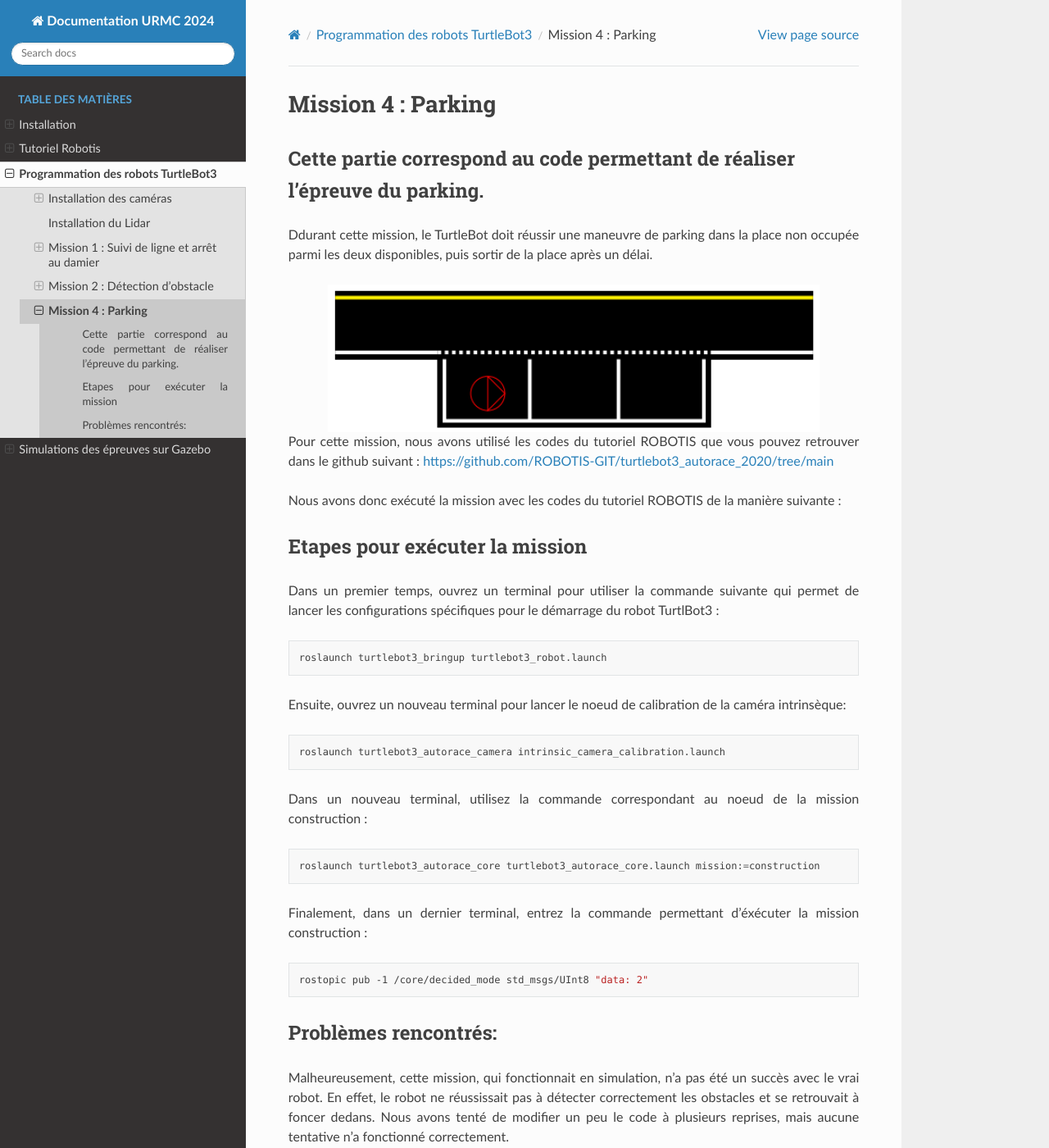
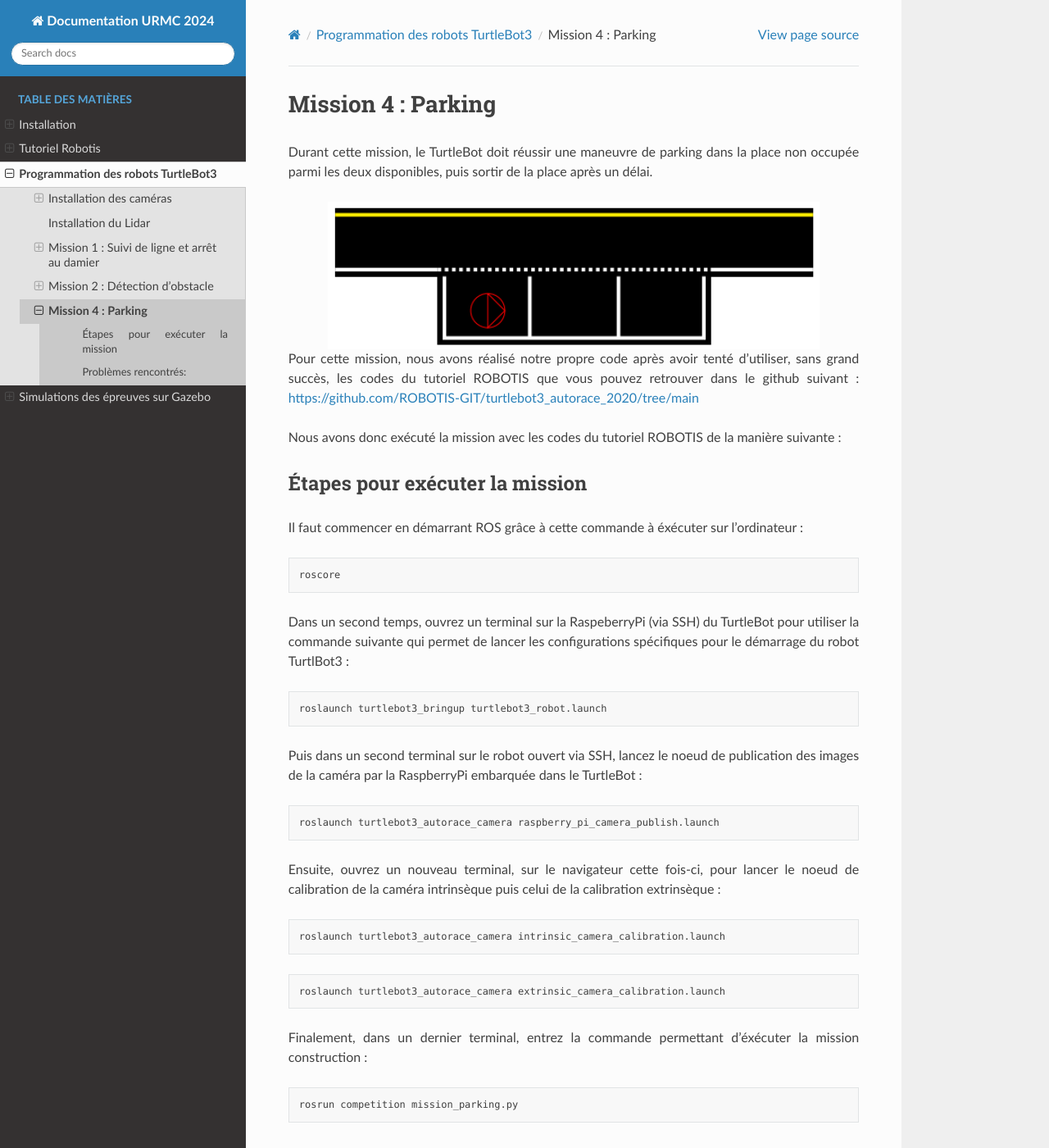
Before and after one commit to ThibaultTostain/insa-strasbourg-URRMC, a Sphinx documentation site: the page built from docs/source/turtlebot_reel/Parking.rst, in a window 1280 px wide and 1400 px high. Shown: the whole window at 82% size. Built offline with Sphinx 7.4.7 and the Read the Docs theme 3.1.0, drawn with Linux system fonts in a browser that asks for light colours.

Commit message:
Update Parking.rst

```diff
--- a/docs/source/turtlebot_reel/Parking.rst
+++ b/docs/source/turtlebot_reel/Parking.rst
@@ -1,8 +1,7 @@
 Mission 4 : Parking
 ===============================================
-Cette partie correspond au code permettant de réaliser l'épreuve du parking.
-----------------------------------------------------------------------------------------------
-Ddurant cette mission, le TurtleBot doit réussir une maneuvre de parking dans la place non occupée parmi les deux disponibles, puis sortir de la place après un délai.
+
+Durant cette mission, le TurtleBot doit réussir une maneuvre de parking dans la place non occupée parmi les deux disponibles, puis sortir de la place après un délai.
 
 .. image:: parking.png
    :alt: node_graph mission1
@@ -10,38 +9,46 @@ Ddurant cette mission, le TurtleBot doit réussir une maneuvre de parking dans l
    :align: center
 
 
-Pour cette mission, nous avons utilisé les codes du tutoriel ROBOTIS que vous pouvez retrouver dans le github suivant : https://github.com/ROBOTIS-GIT/turtlebot3_autorace_2020/tree/main
+Pour cette mission, nous avons réalisé notre propre code après avoir tenté d'utiliser, sans grand succès, les codes du tutoriel ROBOTIS que vous pouvez retrouver dans le github suivant : https://github.com/ROBOTIS-GIT/turtlebot3_autorace_2020/tree/main
 
 Nous avons donc exécuté la mission avec les codes du tutoriel ROBOTIS de la manière suivante :
 
-Etapes pour exécuter la mission
+Étapes pour exécuter la mission
 ---------------------------------------------
 
-Dans un premier temps, ouvrez un terminal pour utiliser la commande suivante qui permet de lancer les configurations spécifiques pour le démarrage du robot TurtlBot3 :
+Il faut commencer en démarrant ROS grâce à cette commande à éxécuter sur l'ordinateur :
+
+.. code-block:: bash
+
+    roscore
+
+Dans un second temps, ouvrez un terminal sur la RaspeberryPi (via SSH) du TurtleBot pour utiliser la commande suivante qui permet de lancer les configurations spécifiques pour le démarrage du robot TurtlBot3 :
 
 .. code-block:: bash
 
     roslaunch turtlebot3_bringup turtlebot3_robot.launch
 
-Ensuite, ouvrez un nouveau terminal pour lancer le noeud de calibration de la caméra intrinsèque:
+Puis dans un second terminal sur le robot ouvert via SSH, lancez le noeud de publication des images de la caméra par la RaspberryPi embarquée dans le TurtleBot :
+
+.. code-block:: bash
+
+   roslaunch turtlebot3_autorace_camera raspberry_pi_camera_publish.launch
+
+Ensuite, ouvrez un nouveau terminal, sur le navigateur cette fois-ci, pour lancer le noeud de calibration de la caméra intrinsèque puis celui de la calibration extrinsèque :
 
 .. code-block:: bash
 
    roslaunch turtlebot3_autorace_camera intrinsic_camera_calibration.launch
 
-Dans un nouveau terminal, utilisez la commande correspondant au noeud de la mission construction :
-
 .. code-block:: bash
 
-   roslaunch turtlebot3_autorace_core turtlebot3_autorace_core.launch mission:=construction
+   roslaunch turtlebot3_autorace_camera extrinsic_camera_calibration.launch
 
 Finalement, dans un dernier terminal, entrez la commande permettant d'éxécuter la mission construction :
 
 .. code-block:: bash
 
-   rostopic pub -1 /core/decided_mode std_msgs/UInt8 "data: 2"
+   rosrun competition mission_parking.py
 
 Problèmes rencontrés:
 ---------------------------------------------
-Malheureusement, cette mission, qui fonctionnait en simulation, n'a pas été un succès avec le vrai robot. En effet, le robot ne réussissait pas à détecter correctement les obstacles et se retrouvait à foncer dedans.
-Nous avons tenté de modifier un peu le code à plusieurs reprises, mais aucune tentative n'a fonctionné correctement.
```
